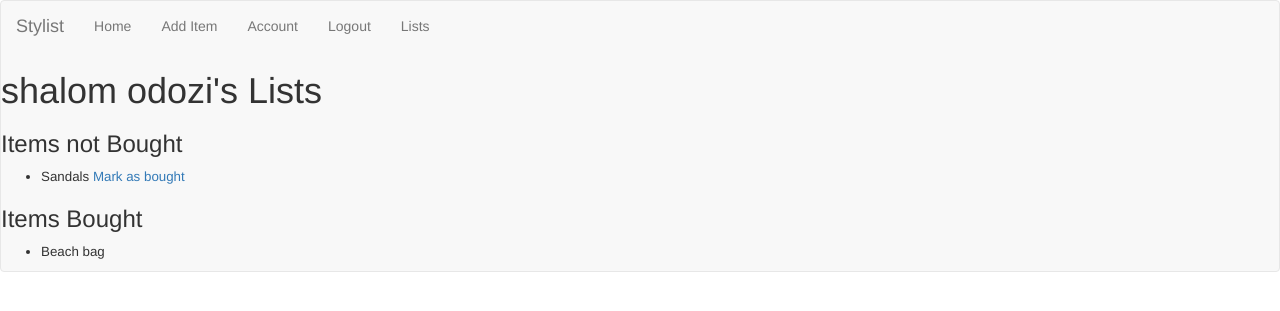
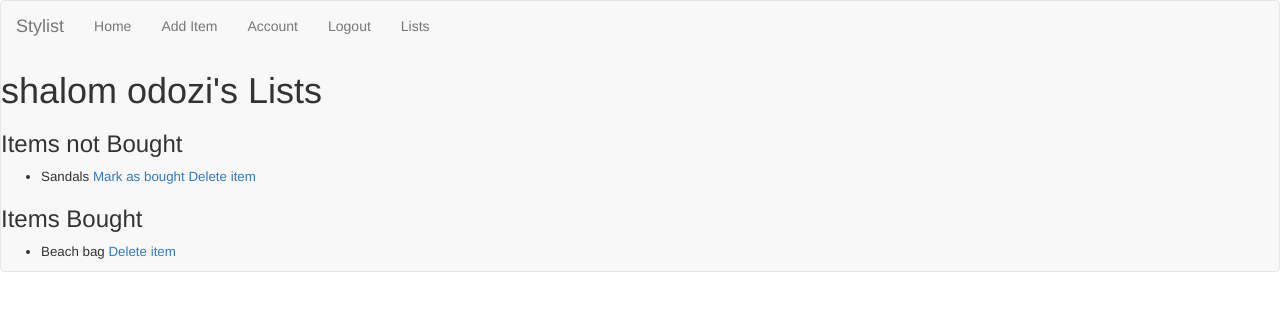
Before and after one commit to sharonkele/Stylist2, a Flask app: page /lists in a window 1280 px wide. Shown: the top 311 px of the page. Run offline with Flask 2, Linux system fonts and the light colour scheme; a user stored in the database is signed in; data comes from the database, SQL or seed files in the repository; both versions use the stored data as it was after the commit; some libraries are stand-ins or nearby versions.

Commit message:
Update to flask website

```diff
--- a/Stylist2 (copy)/application/routes.py
+++ b/Stylist2 (copy)/application/routes.py
@@ -83,9 +83,25 @@ def add():
   db.session.commit()
   return redirect(url_for('lists'))
 
+#@app.route('/update/<id>', methods=['GET','POST'])
+#def update():
+  #toupdate = Shoppinglist.query.filter_by(id=int(id)).first()
+  #db.session.update(toupdate)
+  #db.session.commit()
+  #return redirect(url_for('lists'))
+
+
 @app.route('/bought/<id>')
 def bought(id):
   tobuy = Shoppinglist.query.filter_by(id=int(id)).first()
   tobuy.bought = True
   db.session.commit()
-  return redirect(url_for('newitem'))
+  return redirect(url_for('lists'))
+
+
+@app.route('/delete/<id>')
+def delete(id):
+  todelete = Shoppinglist.query.filter_by(id=int(id)).first()
+  db.session.delete(todelete)
+  db.session.commit()
+  return redirect(url_for('lists'))
--- a/Stylist2 (copy)/application/templates/lists.html
+++ b/Stylist2 (copy)/application/templates/lists.html
@@ -5,13 +5,18 @@
 	<h3> Items not Bought</h3>
 	<ul>
 		{% for shoppinglist in notbought %}
-		<li style="font-size: 10pt">{{ shoppinglist.text }} <a href="{{ url_for('bought', id=shoppinglist.id) }}"> Mark as bought</a></li>
+		<li style="font-size: 10pt">{{ shoppinglist.text }} <a href="{{ url_for('bought', id=shoppinglist.id) }}"> Mark as bought</a>
+
+		<a href="{{ url_for ('delete', id=shoppinglist.id) }}">Delete item</a></li>
+
 		{% endfor %}
 	</ul>
 	<h3> Items Bought</h3>
 	<ul>
 		{% for shoppinglist in bought %}
-		<li style="font-size: 10pt">{{ shoppinglist.text }}</li>
+		<li style="font-size: 10pt">{{ shoppinglist.text }}
+		<a href="{{ url_for('delete', id=shoppinglist.id) }}">Delete item</li>
+
 		{% endfor %}
 	</ul>
 </div>
```
Also changed, not shown: Stylist2 (copy)/application/project.db.
